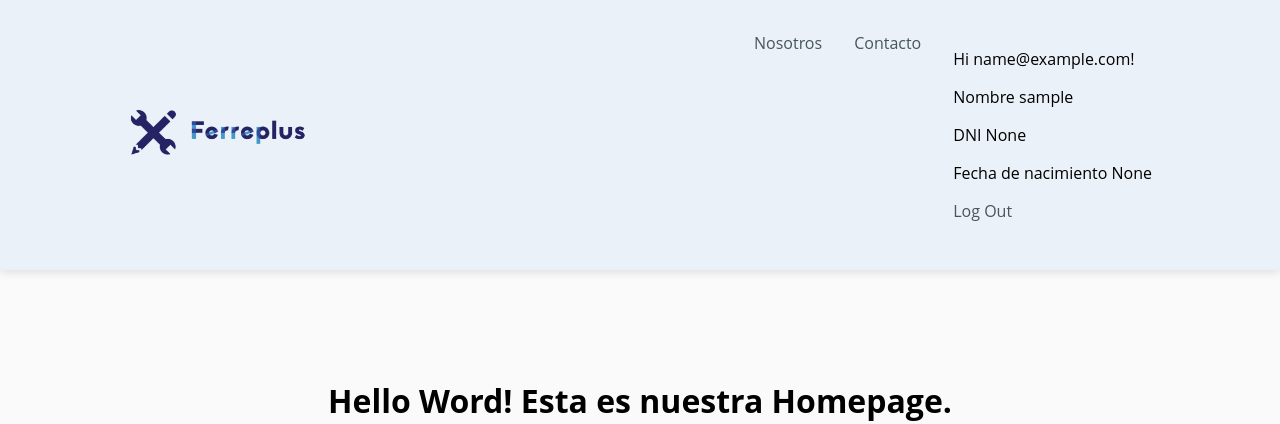
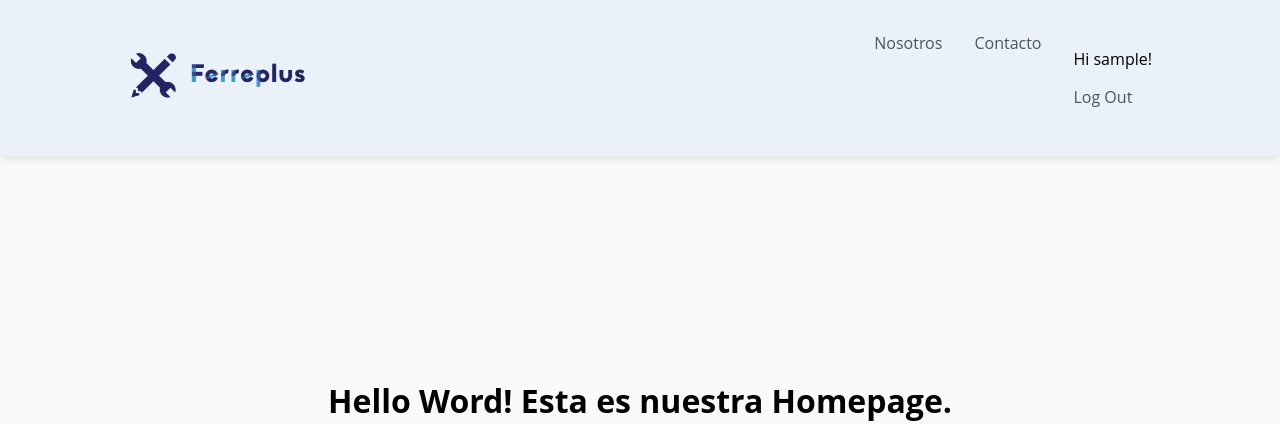
Before and after one commit to codecrafters-is2/ferreplus_django, a Django app: page / in a window 1280 px wide. Shown: the top 424 px of the page. Run offline with Django 5.2, Linux system fonts and the light colour scheme; the visitor is signed in with stand-in values (Sample User, id 1); some web fonts are replaced.

Commit message:
Finalizando sign-up

```diff
--- a/templates/_base.html
+++ b/templates/_base.html
@@ -38,10 +38,7 @@
             <li class="nav-item">
               {% block authentication %}
                 {% if user.is_authenticated %}
-                  <p>Hi {{ user.email }}!</p>
-                  <p>Nombre {{user.username }}</p>
-                  <p>DNI {{user.dni}}</p>
-                  <p>Fecha de nacimiento {{user.birthdate}}</p>
+                  <p>Hi {{ user.username }}!</p>
                   <p><a href="{% url 'account_logout' %}">Log Out</a></p>
                 {% else %}
                   <p>You are not logged in</p>
--- a/templates/account/signup.html
+++ b/templates/account/signup.html
@@ -4,7 +4,6 @@
 {% block title %}Sign Up{% endblock title %}
 {% block content %}
     <h2>Sign Up</h2>
-    <p>FALTA ARREGLAR QUE EL DNI SEA ÚNICO Y LAS CONDICIONES DEL PASSWORD (actualmente las condiciones no se están aplicando)!!!</p>
     <form method="post">
         {% csrf_token %}
         {{ form.as_p }}
```
